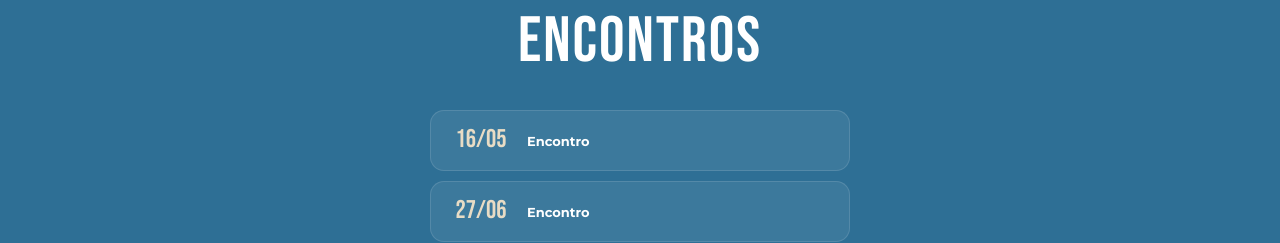
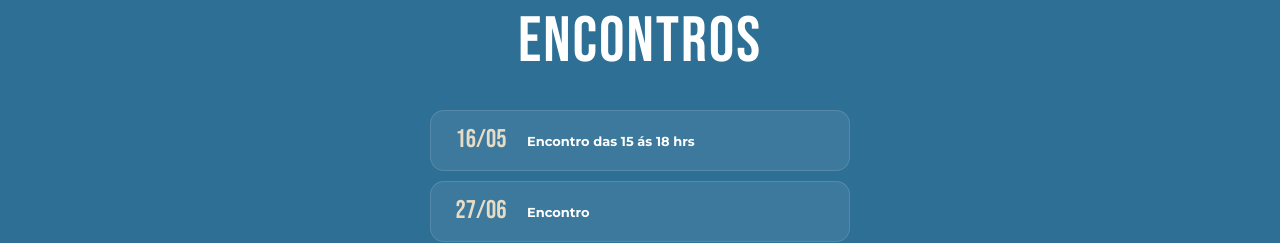
Before and after one commit to rodrigocamargo854/guido_oratorio, a Next.js app: page / in a window 1280 px wide. Shown: the part 5445-5688 px from the top of the page. Built offline with nearby package versions, Linux system fonts and the light colour scheme.

Commit message:
update datas

```diff
--- a/app/page.tsx
+++ b/app/page.tsx
@@ -131,7 +131,7 @@ export default function Home() {
   ]
 
   const encontros = [
-    { data: '16/05', label: 'Encontro', spoiler: false },
+    { data: '16/05', label: 'Encontro das 15 ás 18 hrs', spoiler: false },
     { data: '27/06', label: 'Encontro', spoiler: false },
     { data: 'Julho', label: 'Despertai', obs: 'O encontro de Julho será realizado no evento Despertai', spoiler: false },
     { data: '22/08', label: 'Encontro', spoiler: false },
```
